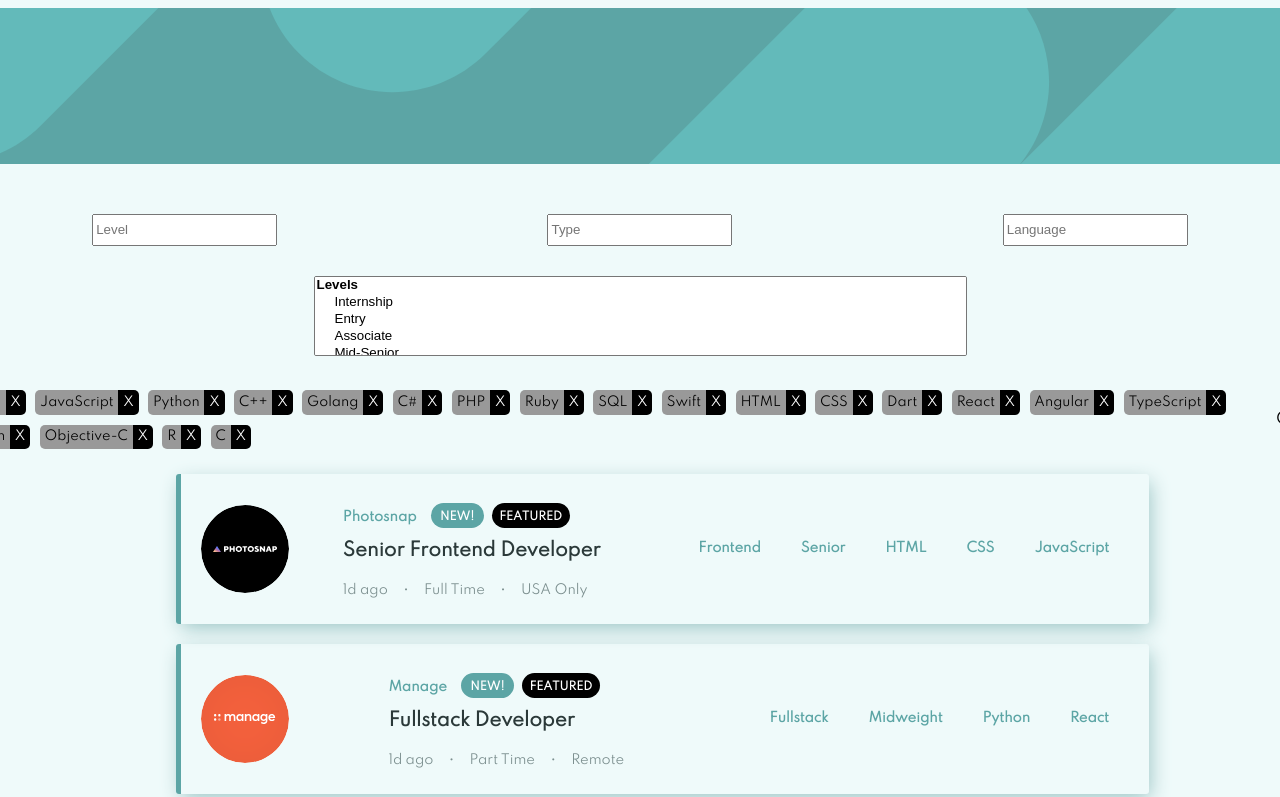
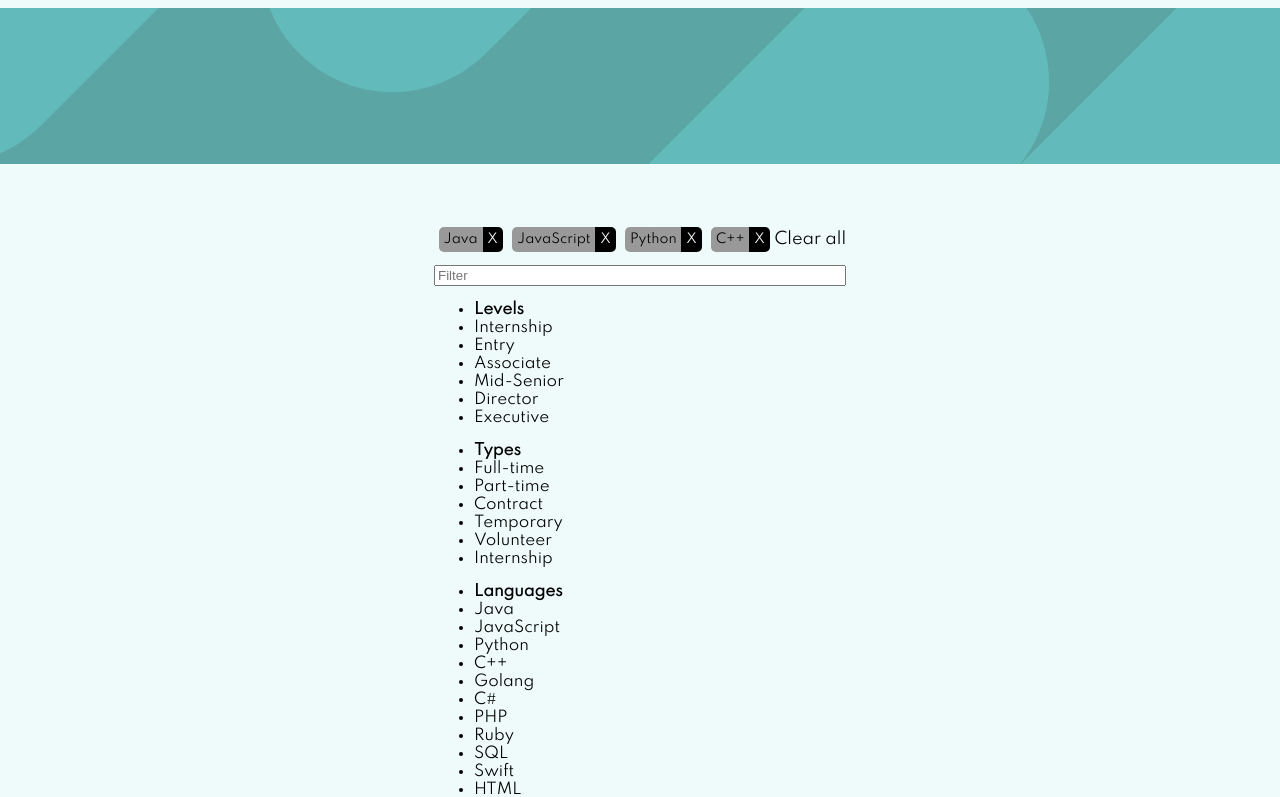
Before and after one commit to sergethi/placement-frontend-copy, an Angular app: page / in a window 1280 px wide. Shown: the top 797 px of the page. Built offline with nearby package versions, Linux system fonts and the light colour scheme.

Commit message:
added functions manipulate our data

```diff
--- a/src/app/app.component.ts
+++ b/src/app/app.component.ts
@@ -1,45 +1,13 @@
 import { Component } from '@angular/core';
 // import { infoList } from './_files/info.json';
 import info from "./_files/info.json";
-import data from "./_files/data.json";
-
-interface Filter {
-  selectedSkills: string[];
-  addSkill(talent: string): void;
-  removeSkill(talent: string): void;
-  clearSelectedSkills(): void;
-  filterJobs(): void;
-}
 
 @Component({
   selector: 'app-root',
   templateUrl: './app.component.html',
   styleUrls: ['./app.component.css']
 })
-export class AppComponent implements Filter {
+export class AppComponent {
   title = 'Placement';
   infoList:{name:String, code:String}[]=info;
-  listOfJobs = data;
-  selectedSkills: string[];
-
-  addSkill(talent: string): void {
-    this.selectedSkills.push(talent);
-    // update listOfJobs
-    console.log('addSkill');
-  }
-
-  removeSkill(talent: string): void {
-    this.selectedSkills = this.selectedSkills.filter(word => word !== talent)
-    // update listOfJobs
-    console.log('removeSkill');
-  }
-
-  clearSelectedSkills(): void {
-    this.selectedSkills = [];
-    console.log('clearSelectedSkills');
-  }
-
-  filterJobs() {
-    console.log('filterJobs');
-  }
 }
--- a/src/app/filter/filter-list.component.html
+++ b/src/app/filter/filter-list.component.html
@@ -1,8 +1,9 @@
-<div class="filter-list-container" *ngFor="let skill of skills">
-    <p class="filter-list-skill">
-        {{skill.language}}
-    </p>
-    <p class="filter-list-close">
-        X
-    </p>
+<div class="filter-list-container" *ngFor="let skill of selectedSkills">
+  <p class="filter-list-skill">
+    {{skill}}
+  </p>
+  <p class="filter-list-close"
+      (click)="this.deleteSkill(skill)">
+    X
+  </p>
 </div>
--- a/src/app/filter/filter-list.component.ts
+++ b/src/app/filter/filter-list.component.ts
@@ -6,7 +6,8 @@ import { Component, OnInit, Input } from '@angular/core';
   styleUrls: ['./filter-list.component.css']
 })
 export class FilterListComponent implements OnInit {
-  @Input() skills: {language: string}[] = [];
+  @Input() selectedSkills: string[];
+  @Input() deleteSkill: (talent: string) => void;
 
   constructor() { }
 
--- a/src/app/filter/filter.component.html
+++ b/src/app/filter/filter.component.html
@@ -1,5 +1,5 @@
 <div class="filter-container">
-    <div class="filter-dropdown">
+  <!-- <div class="filter-dropdown">
     <form>
       <input class="filter-input"
         list="levels" placeholder="Level" />
@@ -14,7 +14,7 @@
       <input class="filter-input"
         list="types" placeholder="Type" />
       <datalist id="types">
-                <option *ngFor="let typo of type"
+        <option *ngFor="let typo of typa"
           [value]="typo.type">{{typo.type}}
         </option>
       </datalist>
@@ -29,9 +29,11 @@
         </option>
       </datalist>
     </form>
-    </div>
+  </div> -->
 
-    <div class="filter-droptest">
+  <!-- <app-filter-list [skills]=language></app-filter-list> -->
+
+  <!-- <div class="filter-droptest">
     <form class="filter-form">
       <select class="filter-search" multiple>
         <optgroup label="Levels">
@@ -40,7 +42,7 @@
           </option>
         </optgroup>
         <optgroup label="Types">
-                    <option *ngFor="let typo of type"
+          <option *ngFor="let typo of typa"
             [value]="typo.type">{{typo.type}}
           </option>
         </optgroup>
@@ -51,10 +53,35 @@
         </optgroup>
       </select>
     </form>
+  </div> -->
+
+  <!-- <div class="filter-input-test"> -->
+    <div *ngIf="selectedSkills.length > 0" class="filter-skill">
+      <app-filter-list
+        [selectedSkills]="selectedSkills"
+        [deleteSkill]="removeSkill"></app-filter-list>
+      <p class="filter-clear" (click)="this.clearSelectedSkills()">Clear all</p>
     </div>
 
-    <div class="filter-skill">
-        <app-filter-list [skills]=language></app-filter-list>
-        <p class="filter-clear">Clear</p>
+    <input type="text"  placeholder="Filter"
+      [value]="this.inputValue" (input)="this.inputValue=getValue($event)"
+      (focus)="focused()" (blur)="unfocused()"
+      (keyup.enter)="addSkill($event.target)" />
+
+    <div class="filter-display" >
+      <ul class="filter-level">
+        <li><strong>Levels</strong></li>
+        <li *ngFor="let lvl of level">{{lvl.level}}</li>
+      </ul>
+      <ul class="filter-type">
+        <li><strong>Types</strong></li>
+        <li *ngFor="let typo of typa">{{typo.type}}</li>
+      </ul>
+      <ul class="filter-language">
+        <li><strong>Languages</strong></li>
+        <li *ngFor="let lang of language">{{lang.language}}</li>
+      </ul>
     </div>
+  <!-- </div> -->
+
 </div>
--- a/src/app/filter/filter.component.ts
+++ b/src/app/filter/filter.component.ts
@@ -1,22 +1,72 @@
-import { Component, OnInit } from '@angular/core';
+import { Component, OnInit, Output, EventEmitter } from '@angular/core';
 import languages from '../_files/languages.json';
 import levels from '../_files/levels.json';
 import types from '../_files/types.json';
+import data from "./../_files/data.json";
+
+interface Filter {
+  inputValue: string;
+  selectedSkills: string[];
+  addSkill(event: EventTarget | null): void;
+  removeSkill(talent: string): void;
+  clearSelectedSkills(): void;
+  filterJobs(): void;
+  getValue(event: Event): string;
+}
 
 @Component({
   selector: 'app-filter',
   templateUrl: './filter.component.html',
   styleUrls: ['./filter.component.css']
 })
-export class FilterComponent implements OnInit {
+export class FilterComponent implements OnInit, Filter {
   language = languages;
   level = levels;
-  type = types;
-  selected: {name: string}[] = [];
+  typa = types;
+  listOfJobs = data;
+  inputValue = "";
+  selectedSkills: string[];
 
-  constructor() { }
-
-  ngOnInit(): void {
+  constructor() {
+    this.selectedSkills = ["Java", "JavaScript", "Python", "C++"]
   }
 
+  ngOnInit(): void {}
+  unfocused(): void {
+    const filterList = (<HTMLElement>document
+                          .getElementsByClassName("filter-display")[0])
+                          .style.display = "none";
+  }
+  focused(): void {
+    const filterList = (<HTMLElement>document
+                          .getElementsByClassName("filter-display")[0])
+                          .style.display="flex";
+  }
+  addSkill(event: EventTarget | null): void {
+    console.log('addSkill', event);
+    this.selectedSkills.push(this.inputValue);
+    this.inputValue = "";
+    // this.filterJobs();
+  }
+  removeSkill(talent: string): void {
+    console.log("selectedSkills: ", this.selectedSkills);
+    // this.selectedSkills = ["French", "German"];
+    // console.log("selectedSkills: ", this.selectedSkills);
+    // console.log('removeSkill');
+    // console.log("talent: ", talent);
+
+    this.selectedSkills = this.selectedSkills
+                            .filter(word => word !== talent);
+    this.filterJobs();
+  }
+  clearSelectedSkills(): void {
+    console.log('clearSelectedSkills');
+    this.selectedSkills = [];
+  }
+  filterJobs() {
+    console.log('filterJobs');
+  }
+  getValue(event: Event): string {
+   return (event.target as HTMLInputElement).value;
+  }
 }
```
Lines whose indentation alone changed are shown as unchanged.
